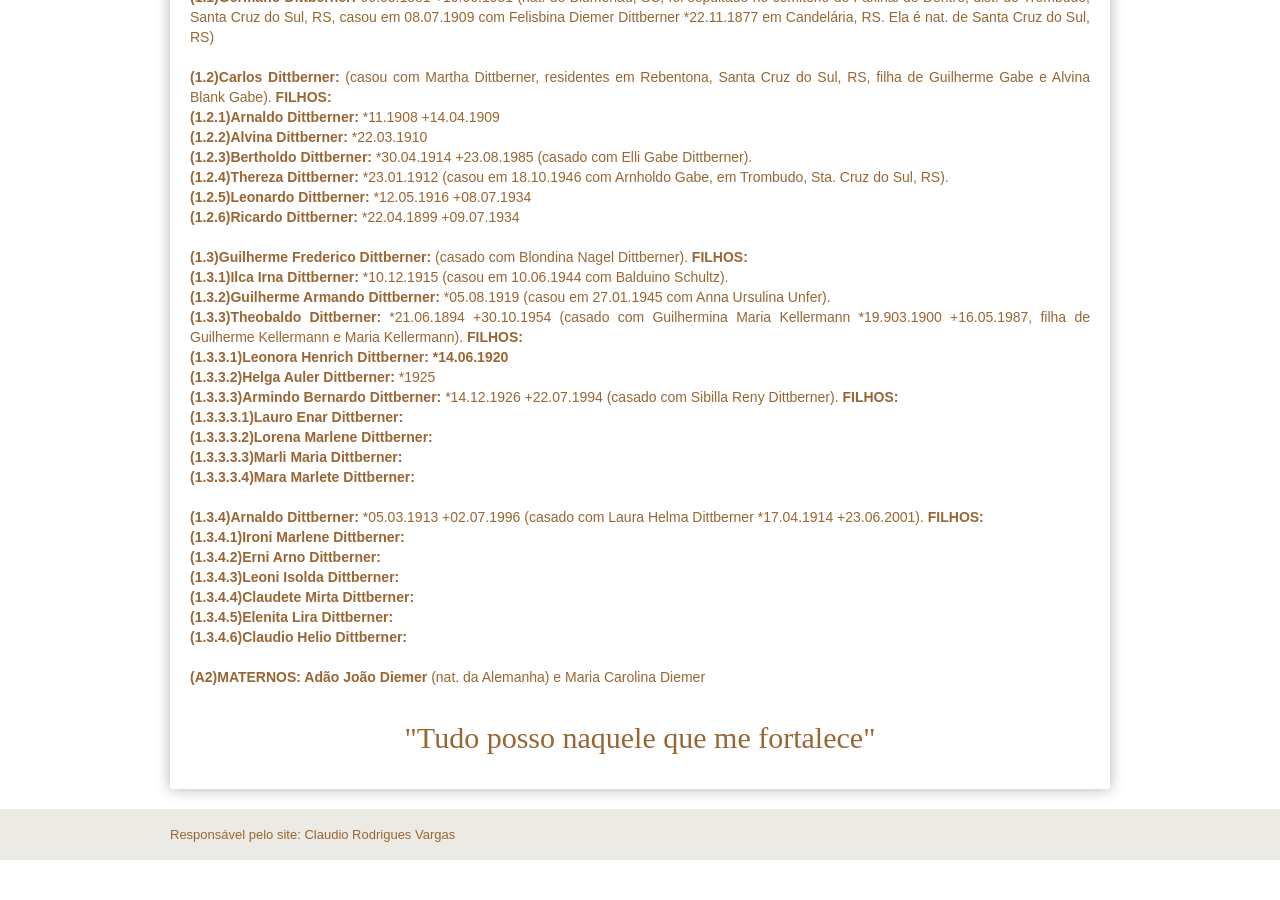
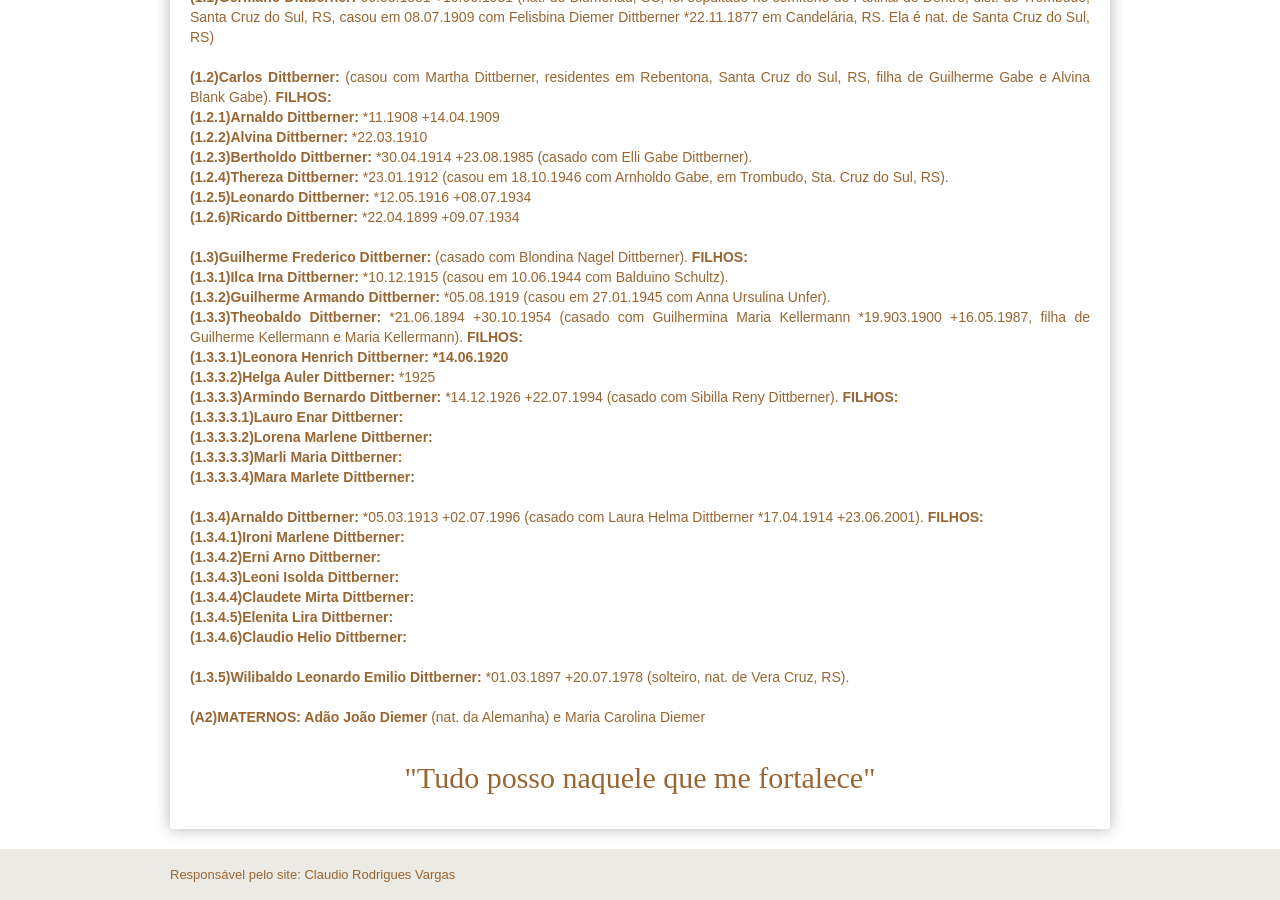
Before and after one commit to claudiovargas1955/claudiovargas1955.github.io, a Jekyll site: the page built from _pages/familia-dittberner.html, in a window 1280 px wide and 900 px high, scrolled down 866 px. Built offline with Jekyll 4.4.1, drawn with Linux system fonts in a browser that asks for light colours; some web fonts are replaced; before the commit the page ends 1726 px from its top, so only the background shows below that.

Commit message:
Update familia-dittberner.html

```diff
--- a/_pages/familia-dittberner.html
+++ b/_pages/familia-dittberner.html
@@ -154,6 +154,8 @@ Alvina Blank Gabe). <b>FILHOS: </b><br>
                  <b>(1.3.4.5)Elenita Lira Dittberner: </b><br>
                  <b>(1.3.4.6)Claudio Helio Dittberner: </b><br><br>
 
+      <b>(1.3.5)Wilibaldo Leonardo Emilio Dittberner: </b>*01.03.1897 +20.07.1978 (solteiro, nat. de Vera Cruz, RS). <br><br>
+
 
  <b>(A2)MATERNOS: Adão João Diemer  </b>(nat. da Alemanha) e Maria Carolina Diemer<br><br>
 
```
